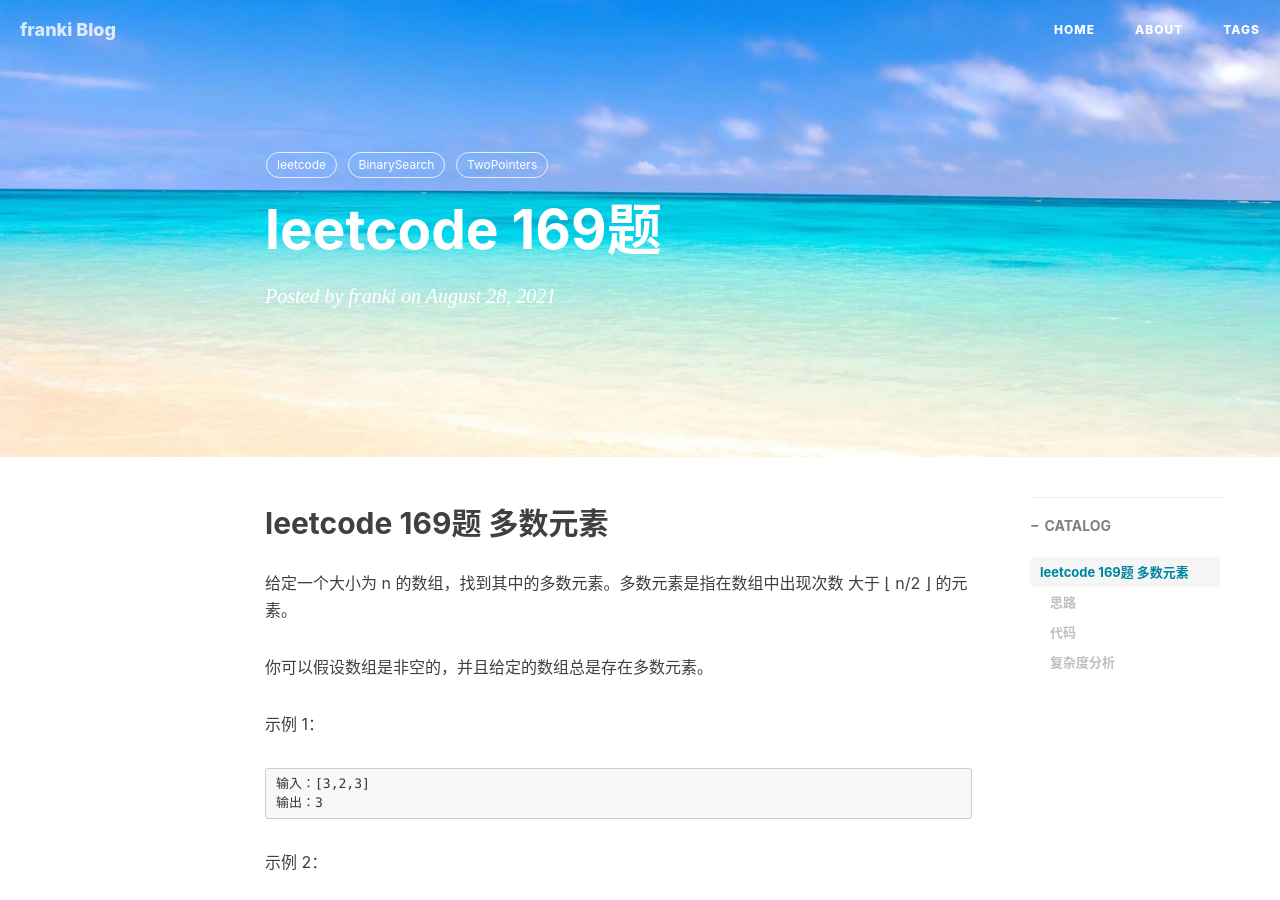
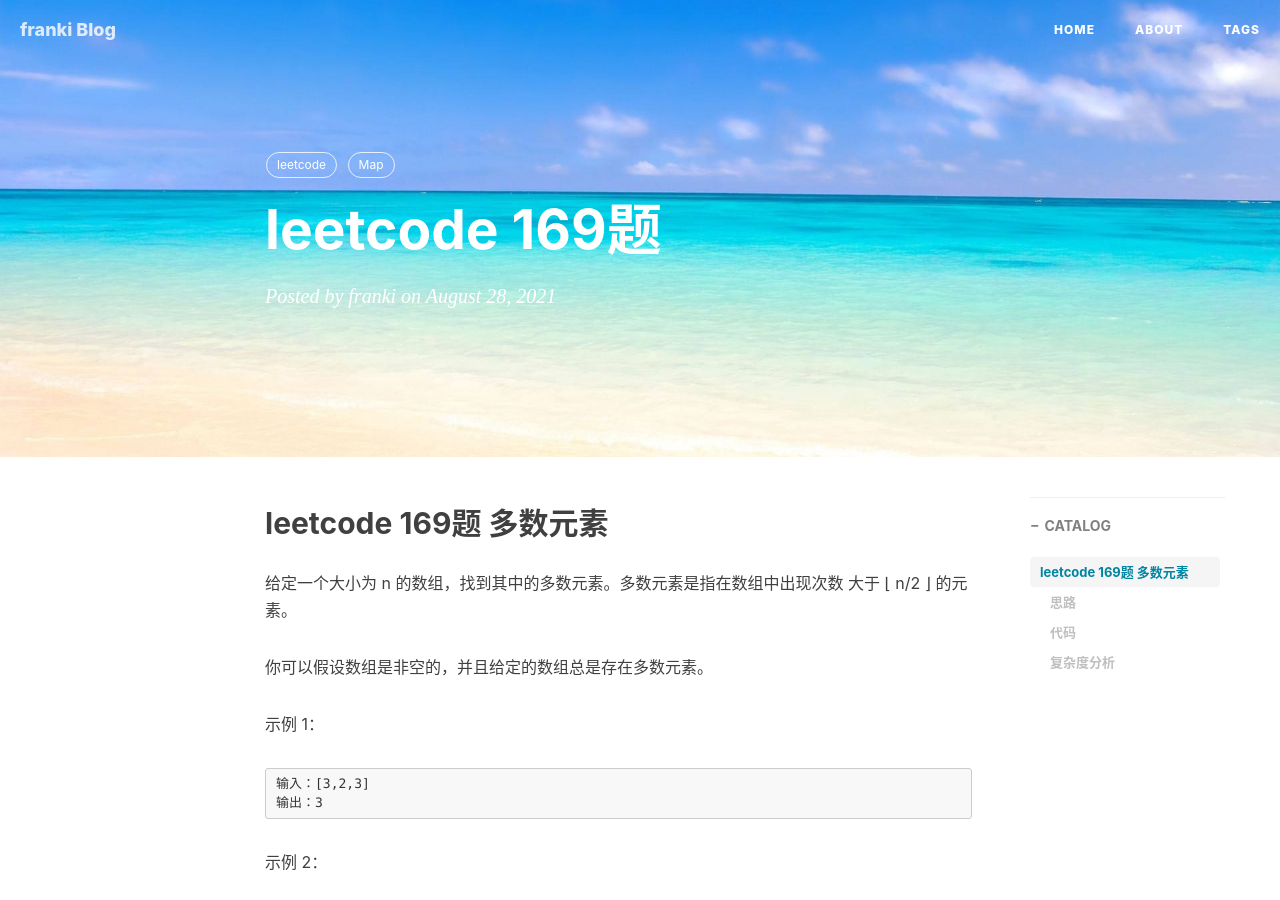
Before and after one commit to NikFranki/NikFranki.github.io, a Jekyll site: the page built from _posts/2021-08-28-leetcode169.md, in a window 1280 px wide and 900 px high. Built offline with Jekyll 4.4.1, drawn with Linux system fonts in a browser that asks for light colours; nearby versions of some CDN libraries; comment, search, counter and statistics services are not loaded.

Commit message:
feat: add leetcode 169

```diff
--- a/_posts/2021-08-28-leetcode168.md
+++ b/_posts/2021-08-28-leetcode169.md
@@ -7,8 +7,7 @@ author:     "franki"
 catalog: true
 tags:
     - leetcode
-    - BinarySearch
-    - TwoPointers
+    - Map
 ---
 
 ## leetcode 169题 多数元素
```
Also changed, not shown: _posts/2021-08-27-leetcode168.md (+0 -2 lines).
